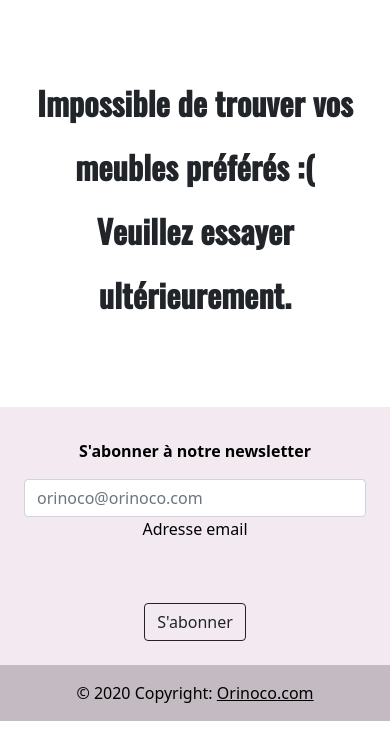
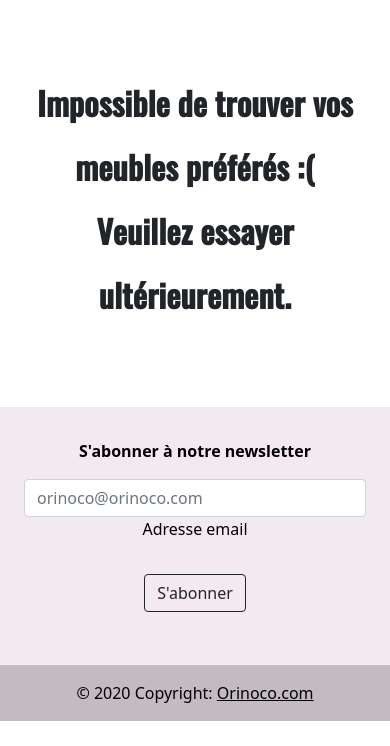
Before and after one commit to evektor75/JWDP5-master, a website: page front-end/index.html in a window 390 px wide. Shown: the part 98-844 px from the top of the page. Drawn offline with nearby package versions, Linux system fonts and the light colour scheme; no server answers.

Commit message:
modif responsive

```diff
--- a/front-end/index.html
+++ b/front-end/index.html
@@ -71,7 +71,7 @@
 				  </div>
 				</div>
 				<div class="col-auto">
-				  <button type="submit" class="btn btn-outline-dark mb-4">
+				  <button type="submit" class="btn btn-outline-dark mb-4 rectif">
 					S'abonner
 				  </button>
 				</div>
--- a/front-end/sass/_body.scss
+++ b/front-end/sass/_body.scss
@@ -104,3 +104,7 @@ html {
     width: 100%;
     height: 100%;
 }
+.rectif {
+    position: relative;
+    top: -29px;
+}
```
Also changed, not shown: front-end/cart.html (+1 -1 lines), front-end/formulaire.html (+1 -1 lines), front-end/product.html (+1 -1 lines), front-end/styles.css, 1 other file.
